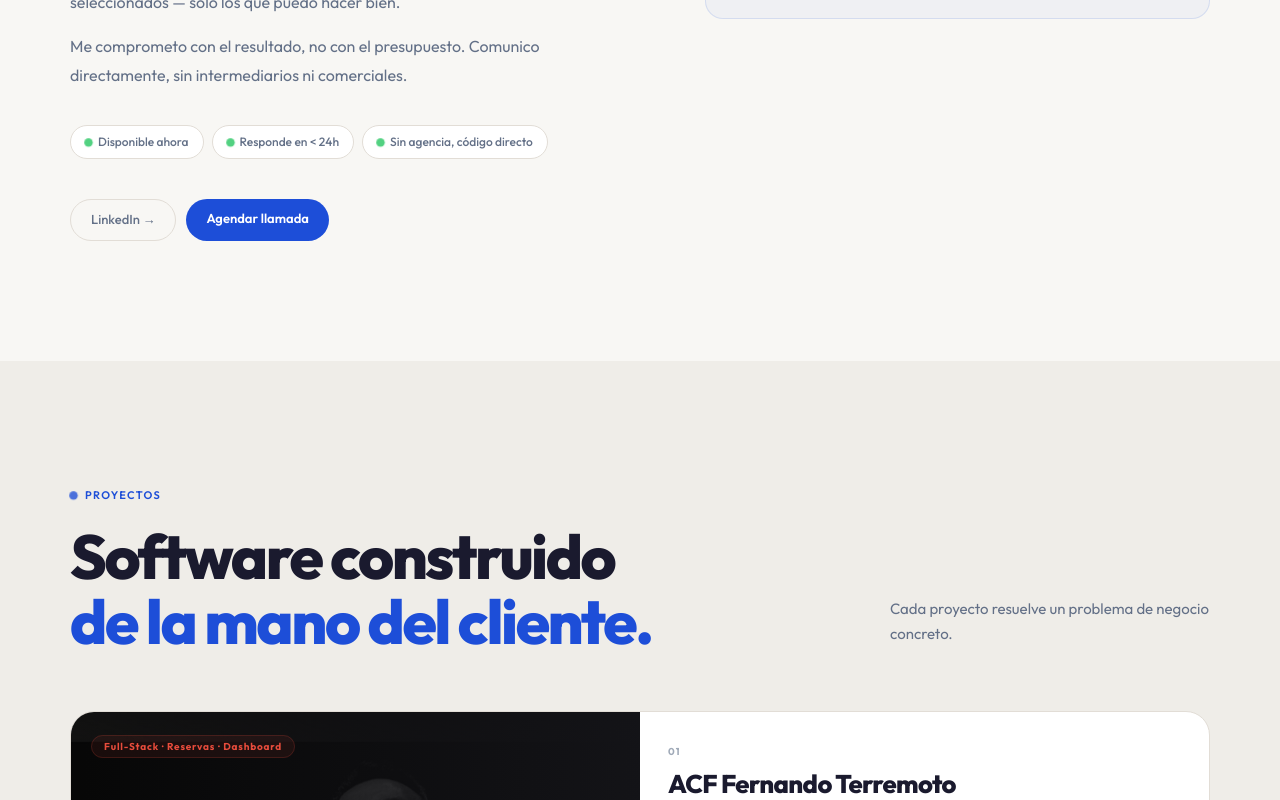
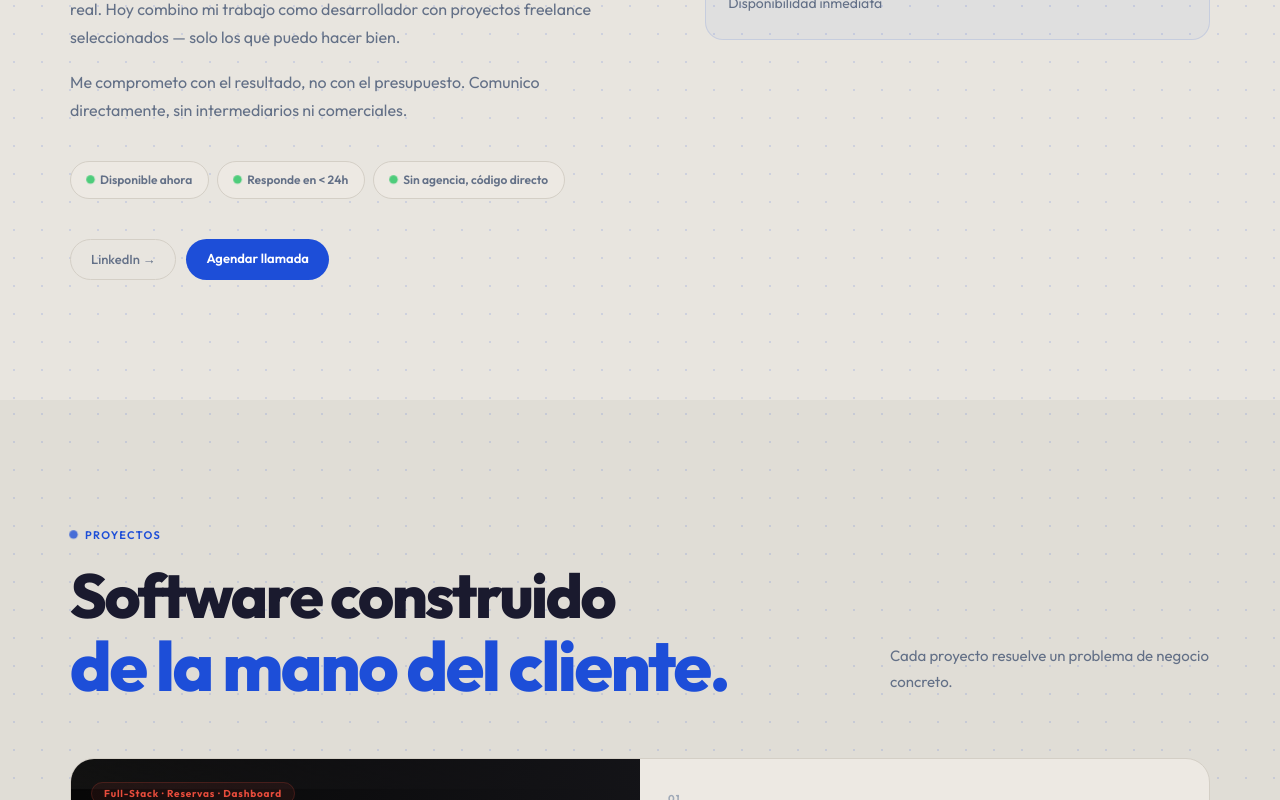
Before and after one commit to CrisMatJi/cristianPortfolio2026, a Next.js app: page / in a window 1280 px wide. Shown: the part 1380-2180 px from the top of the page. Built offline with nearby package versions, Linux system fonts and the light colour scheme.

Commit message:
cambiamos tonos y tamaño de fuentes

```diff
--- a/src/app/globals.css
+++ b/src/app/globals.css
@@ -4,10 +4,10 @@
 
 /* ── Theme tokens ────────────────────────────────── */
 :root {
-  --bg: #F8F7F4;
-  --bg-alt: #EFEDE8;
-  --surface: #FFFFFF;
-  --border: #E2DDD6;
+  --bg: #E8E5DF;
+  --bg-alt: #E0DDD6;
+  --surface: #EDE9E3;
+  --border: #D4CFC6;
   --text: #1A1A2E;
   --text-muted: #637087;
   --text-dim: #A0AAB8;
@@ -18,6 +18,9 @@
   --strip-border: #E2DDD6;
   --ac: #1D4ED8;
   --ac-text: #FFFFFF;
+  --dot-color: rgba(29, 78, 216, 0.13);
+  --dot-size: 1.5px;
+  --dot-space: 28px;
 }
 
 [data-theme="dark"] {
@@ -34,6 +37,9 @@
   --strip-bg: #080E1B;
   --strip-border: #0F1A2E;
   --ac-text: #FFFFFF;
+  --dot-color: rgba(29, 78, 216, 0.18);
+  --dot-size: 1.5px;
+  --dot-space: 28px;
 }
 
 *, *::before, *::after {
@@ -47,13 +53,22 @@ html {
 }
 
 body {
-  background: var(--bg);
+  background-color: var(--bg);
+  background-image: radial-gradient(var(--dot-color) var(--dot-size), transparent var(--dot-size));
+  background-size: var(--dot-space) var(--dot-space);
   color: var(--text);
   font-family: 'Outfit', sans-serif;
   overflow-x: hidden;
   -webkit-font-smoothing: antialiased;
   cursor: none;
-  transition: background 0.3s ease, color 0.3s ease;
+  transition: background-color 0.3s ease, color 0.3s ease;
+}
+
+/* Secciones alternadas: mismo dot grid sobre bg-alt */
+.section-alt {
+  background-color: var(--bg-alt);
+  background-image: radial-gradient(var(--dot-color) var(--dot-size), transparent var(--dot-size));
+  background-size: var(--dot-space) var(--dot-space);
 }
 
 a, button { cursor: none; }
--- a/src/components/About.tsx
+++ b/src/components/About.tsx
@@ -40,6 +40,8 @@ export function About({ t, ac }: AboutProps) {
               }}
             >
               {t.about.h}
+              <br />
+              <span style={{ color: ac, fontSize: "1.12em" }}>{t.about.h2}</span>
             </h2>
             <p style={{ fontSize: 16, color: "var(--text-muted)", lineHeight: 1.78, marginBottom: 16 }}>
               {t.about.p1}
@@ -57,12 +59,26 @@ export function About({ t, ac }: AboutProps) {
                     alignItems: "center",
                     gap: 6,
                     fontSize: 12,
-                    fontWeight: 500,
+                    fontWeight: 600,
                     color: "var(--text-muted)",
                     background: "var(--surface)",
                     border: "1px solid var(--border)",
                     borderRadius: 100,
-                    padding: "7px 14px",
+                    padding: "9px 16px",
+                    transition: "all .2s",
+                    cursor: "default",
+                  }}
+                  onMouseEnter={(e) => {
+                    e.currentTarget.style.color = ac;
+                    e.currentTarget.style.borderColor = ac;
+                    e.currentTarget.style.background = `${ac}08`;
+                    e.currentTarget.style.transform = "translateY(-2px)";
+                  }}
+                  onMouseLeave={(e) => {
+                    e.currentTarget.style.color = "var(--text-muted)";
+                    e.currentTarget.style.borderColor = "var(--border)";
+                    e.currentTarget.style.background = "var(--surface)";
+                    e.currentTarget.style.transform = "none";
                   }}
                 >
                   <Dot ac={ac} green />
--- a/src/components/Contact.tsx
+++ b/src/components/Contact.tsx
@@ -1,6 +1,6 @@
 "use client";
 
-import { useState, useEffect } from "react";
+import { useState, useEffect, useRef } from "react";
 import { Translations } from "@/lib/translations";
 import { CALENDLY, FORMSPREE, EMAIL } from "@/lib/constants";
 import { Dot, SectionTag } from "@/components/ui/atoms";
@@ -18,11 +18,26 @@ export function Contact({ t, ac }: ContactProps) {
   const [tab, setTab] = useState<Tab>("calendar");
   const [fields, setFields] = useState({ name: "", email: "", project: "" });
   const [status, setStatus] = useState<"idle" | "sending" | "sent">("idle");
+  const [iframeReady, setIframeReady] = useState(false);
+  const sectionRef = useRef<HTMLElement>(null);
 
   useEffect(() => {
     const handler = () => setTab("calendar");
     window.addEventListener("open-calendar-tab", handler);
     return () => window.removeEventListener("open-calendar-tab", handler);
+  }, []);
+
+  // Only load the Cal.com iframe when the section is actually visible.
+  // Prevents Cal.com's auto-focus from scrolling the page on load.
+  useEffect(() => {
+    const el = sectionRef.current;
+    if (!el) return;
+    const observer = new IntersectionObserver(
+      ([entry]) => { if (entry.isIntersecting) setIframeReady(true); },
+      { threshold: 0.1 }
+    );
+    observer.observe(el);
+    return () => observer.disconnect();
   }, []);
 
   const submit = async (e: React.FormEvent) => {
@@ -44,7 +59,7 @@ export function Contact({ t, ac }: ContactProps) {
   const calUrl = `${CALENDLY}?embed=true&theme=dark&layout=week_view&hideEventTypeDetails=true`;
 
   return (
-    <section id="contact" className="resp-section" style={{ padding: "100px 48px 180px", position: "relative", overflow: "hidden" }}>
+    <section ref={sectionRef} id="contact" className="resp-section" style={{ padding: "100px 48px 180px", position: "relative", overflow: "hidden" }}>
       {/* Giant name watermark */}
       <div
         style={{
@@ -87,7 +102,7 @@ export function Contact({ t, ac }: ContactProps) {
           >
             {t.contact.h}
             <br />
-            <span style={{ color: ac }}>{t.contact.h2}</span>
+            <span style={{ color: ac, fontSize: "1.12em" }}>{t.contact.h2}</span>
           </h2>
           <p style={{ fontSize: 15, color: "var(--text-muted)", lineHeight: 1.7, maxWidth: 440, margin: "0 auto" }}>
             {t.contact.sub}
@@ -139,8 +154,13 @@ export function Contact({ t, ac }: ContactProps) {
               border: "1px solid var(--border)",
               background: "var(--surface)",
               animation: "fadeUp 0.5s ease both",
+              minHeight: 480,
+              display: "flex",
+              alignItems: "center",
+              justifyContent: "center",
             }}
           >
+            {iframeReady ? (
               <iframe
                 src={calUrl}
                 className="cal-iframe"
@@ -152,6 +172,11 @@ export function Contact({ t, ac }: ContactProps) {
                 }}
                 title={isEn ? "Book a call" : "Agendar llamada"}
               />
+            ) : (
+              <div style={{ fontSize: 13, color: "var(--text-dim)" }}>
+                Cargando calendario…
+              </div>
+            )}
           </div>
         )}
 
--- a/src/components/Hero.tsx
+++ b/src/components/Hero.tsx
@@ -104,7 +104,7 @@ export function Hero({ t, ac }: HeroProps) {
           >
             {t.hero.h1}
             <br />
-            <span style={{ color: ac }}>{t.hero.h1Accent}</span>
+            <span style={{ color: ac, fontSize: "1.12em" }}>{t.hero.h1Accent}</span>
           </h1>
 
           <p
--- a/src/components/Projects.tsx
+++ b/src/components/Projects.tsx
@@ -163,7 +163,7 @@ interface ProjectsProps {
 
 export function Projects({ t, ac }: ProjectsProps) {
   return (
-    <section id="work" className="resp-section" style={{ padding: "120px 48px", background: "var(--bg-alt)" }}>
+    <section id="work" className="resp-section section-alt" style={{ padding: "120px 48px" }}>
       <div style={{ maxWidth: 1140, margin: "0 auto" }}>
         <div
           className="reveal"
@@ -189,7 +189,7 @@ export function Projects({ t, ac }: ProjectsProps) {
             >
               {t.projects.h}
               <br />
-              <span style={{ color: ac }}>{t.projects.h2}</span>
+              <span style={{ color: ac, fontSize: "1.12em" }}>{t.projects.h2}</span>
             </h2>
           </div>
           <p style={{ fontSize: 15, color: "var(--text-muted)", maxWidth: 320, lineHeight: 1.7, paddingBottom: 8 }}>
--- a/src/components/Stack.tsx
+++ b/src/components/Stack.tsx
@@ -11,7 +11,7 @@ interface StackProps {
 
 export function Stack({ t, ac }: StackProps) {
   return (
-    <section id="stack" className="resp-section" style={{ padding: "120px 48px", background: "var(--bg-alt)" }}>
+    <section id="stack" className="resp-section section-alt" style={{ padding: "120px 48px" }}>
       <div style={{ maxWidth: 1140, margin: "0 auto" }}>
         <div className="reveal" style={{ marginBottom: 64 }}>
           <SectionTag ac={ac}>{t.stack.tag}</SectionTag>
@@ -26,7 +26,7 @@ export function Stack({ t, ac }: StackProps) {
           >
             {t.stack.h}
             <br />
-            <span style={{ color: ac }}>{t.stack.h2}</span>
+            <span style={{ color: ac, fontSize: "1.12em" }}>{t.stack.h2}</span>
           </h2>
         </div>
 
--- a/src/lib/translations.ts
+++ b/src/lib/translations.ts
@@ -22,6 +22,7 @@ export interface Translations {
   about: {
     tag: string;
     h: string;
+    h2: string;
     p1: string;
     p2: string;
     cards: { label: string; val: string }[];
@@ -121,7 +122,8 @@ const T: Record<Lang, Translations> = {
     },
     about: {
       tag: "Sobre mí",
-      h: "Código que resuelve. Developer que responde.",
+      h: "Código que resuelve.",
+      h2: "Developer que responde.",
       p1: "Empecé en sistemas internos, aprendí que el software que falla cuesta dinero real. Hoy combino mi trabajo como desarrollador con proyectos freelance seleccionados — solo los que puedo hacer bien.",
       p2: "Me comprometo con el resultado, no con el presupuesto. Comunico directamente, sin intermediarios ni comerciales.",
       cards: [
@@ -348,7 +350,8 @@ const T: Record<Lang, Translations> = {
     },
     about: {
       tag: "About me",
-      h: "Code that delivers. Developer who responds.",
+      h: "Code that delivers.",
+      h2: "Developer who responds.",
       p1: "I started in internal systems, learned that failing software costs real money. Today I combine my developer job with selected freelance projects — only the ones I can do well.",
       p2: "I commit to the outcome, not the budget. I communicate directly, no middlemen or account managers.",
       cards: [
```
Also changed, not shown: 1 other file (tests, documents, lock files or other folders). Lines whose indentation alone changed are shown as unchanged.
